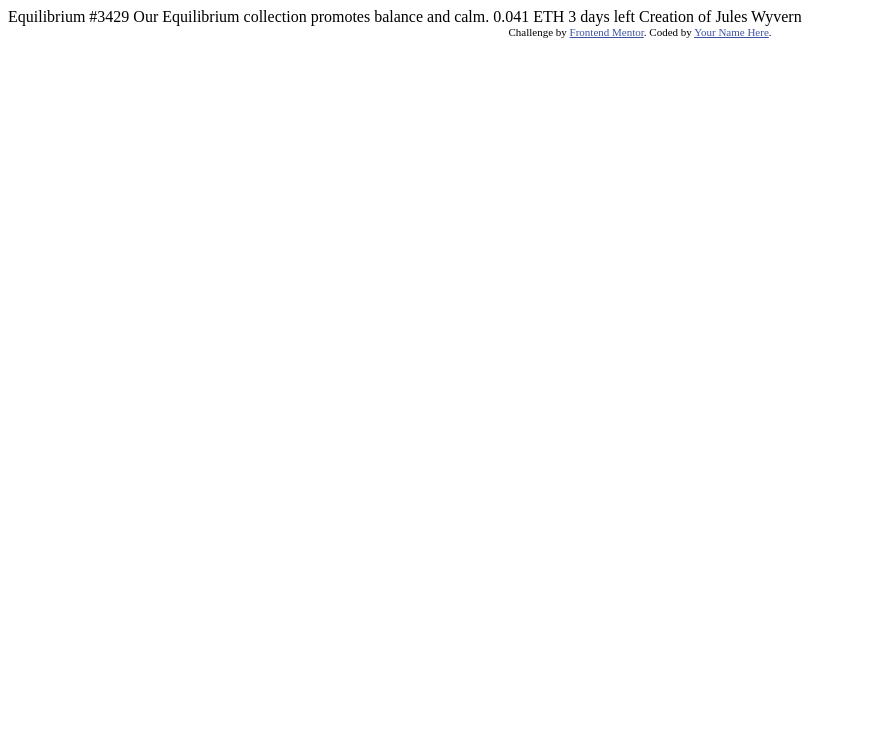
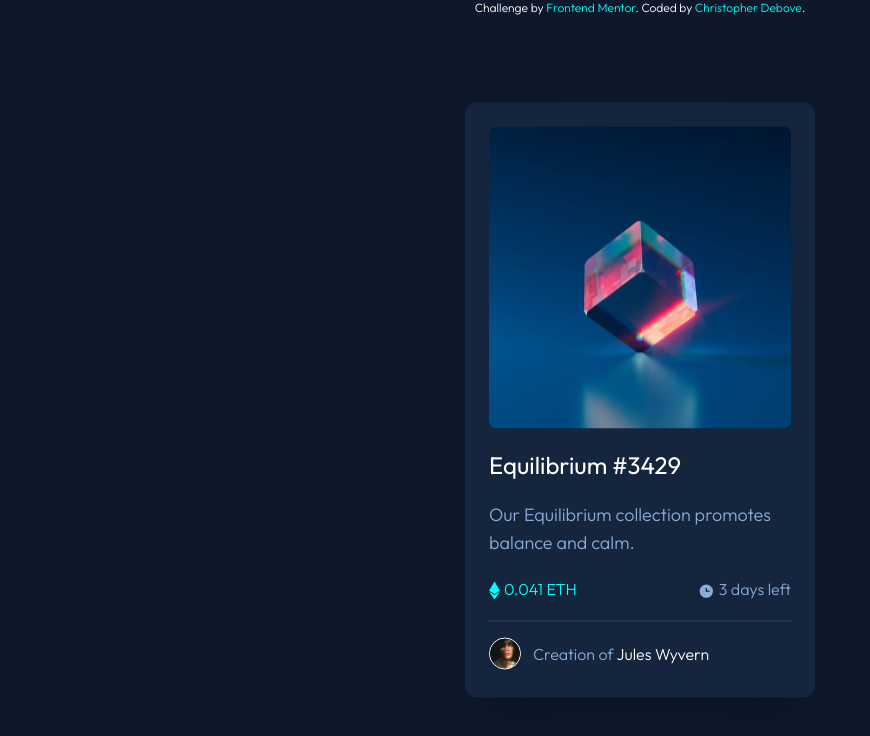
Before and after one commit to ChibiBlasphem/frontend-mentor-nft-card-component, a website: page index.html in a window 1280 px wide. Shown: the whole page, without its empty margins (0-870 px from the left). Drawn offline with Linux system fonts and the light colour scheme.

Commit message:
integration with tailwind

```diff
--- a/index.html
+++ b/index.html
@@ -4,30 +4,43 @@
   <meta charset="UTF-8">
   <meta name="viewport" content="width=device-width, initial-scale=1.0"> <!-- displays site properly based on user's device -->
 
-  <link rel="icon" type="image/png" sizes="32x32" href="./images/favicon-32x32.png">
+  <link rel="icon" type="image/png" sizes="32x32" href="/images/favicon-32x32.png">
+  <link rel="preconnect" href="https://fonts.googleapis.com">
+  <link rel="preconnect" href="https://fonts.gstatic.com" crossorigin>
+
+  <link href="https://fonts.googleapis.com/css2?family=Outfit:wght@300;400;600&display=swap" rel="stylesheet">
+  <link rel="stylesheet" href="/dist/styles.css">
 
   <title>Frontend Mentor | NFT preview card component</title>
+</head>
+<body class="relative min-h-screen bg-neutral-blue-3x font-display font-light">
+  <div class="absolute top-1/2 left-1/2 -translate-x-1/2 -translate-y-1/2 shadow-2xl bg-neutral-blue-2x p-6 w-[325px] sm:w-[350px] rounded-xl grid grid-cols-2 gap-5">
+    <a href="#" class="block relative col-span-2 group rounded-lg overflow-hidden">
+      <img src="/images/image-equilibrium.jpg" alt="Card main picture" class="col-span-2" />
+      <div class="absolute invisible group-hover:visible top-0 left-0 h-full w-full bg-primary-cyan/60 bg-[url(/images/icon-view.svg)] bg-no-repeat bg-center">
+      </div>
+    </a>
 
-  <!-- Feel free to remove these styles or customise in your own stylesheet 👍 -->
-  <style>
-    .attribution { font-size: 11px; text-align: center; }
-    .attribution a { color: hsl(228, 45%, 44%); }
-  </style>
-</head>
-<body>
+    <a href="#" class="text-white col-span-2 text-xl sm:text-2xl font-normal hover:text-primary-cyan">Equilibrium #3429</a>
 
-  Equilibrium #3429
+    <p class="text-primary-soft col-span-2 text-base sm:text-lg">
+      Our Equilibrium collection promotes balance and calm.
+    </p>
 
-  Our Equilibrium collection promotes balance and calm.
+    <span class="text-primary-cyan"><img src="/images/icon-ethereum.svg" class="inline-block mr-1" />0.041 ETH</span>
+    <span class="text-primary-soft text-right"><img src="/images/icon-clock.svg" class="inline-block mr-1" />3 days left</span>
 
-  0.041 ETH
-  3 days left
+    <div class="h-px bg-neutral-blue col-span-2"></div>
 
-  Creation of Jules Wyvern
+    <div class="col-span-2 flex">
+      <img src="/images/image-avatar.png" alt="Jules Wyvern avatar" class="relative mr-3 border border-solid border-white rounded-full h-8 -translate-y-1" />
+      <span class="text-primary-soft">Creation of <a href="#" class="text-white hover:text-primary-cyan">Jules Wyvern</a></span>
+    </div>
+  </div>
 
   <div class="attribution">
     Challenge by <a href="https://www.frontendmentor.io?ref=challenge" target="_blank">Frontend Mentor</a>.
-    Coded by <a href="#">Your Name Here</a>.
+    Coded by <a href="https://github.com/ChibiBlasphem">Christopher Debove</a>.
   </div>
 </body>
 </html>
--- /dev/null
+++ b/src/base.css
@@ -0,0 +1,14 @@
+@tailwind base;
+@tailwind components;
+
+@layer components {
+    .attribution {
+        @apply text-white text-center text-xs;
+    }
+
+    .attribution a {
+        @apply text-primary-cyan;
+    }
+}
+
+@tailwind utilities;
--- /dev/null
+++ b/tailwind.config.js
@@ -0,0 +1,22 @@
+module.exports = {
+  content: ['./index.html'],
+  theme: {
+    extend: {
+      colors: {
+        primary: {
+          soft: 'hsl(215, 51%, 70%)',
+          cyan: 'hsl(178, 100%, 50%)',
+        },
+        neutral: {
+          'blue-3x': 'hsl(217, 54%, 11%)',
+          'blue-2x': 'hsl(216, 50%, 16%)',
+          blue: 'hsl(215, 32%, 27%)',
+        },
+      },
+    },
+    fontFamily: {
+      display: ['Outfit'],
+    },
+  },
+  plugins: [],
+};
```
Also changed, not shown: package.json (+12 -1 lines), .prettierrc.json (added), dist/styles.css (added), 1 other file.
